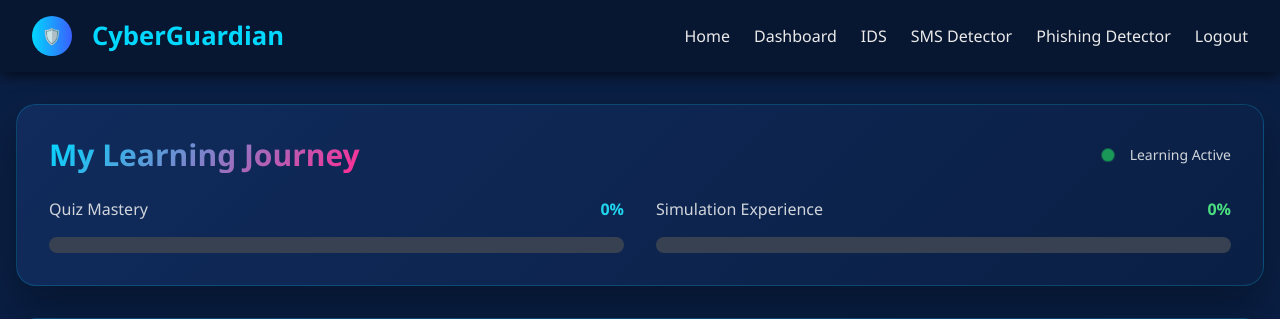
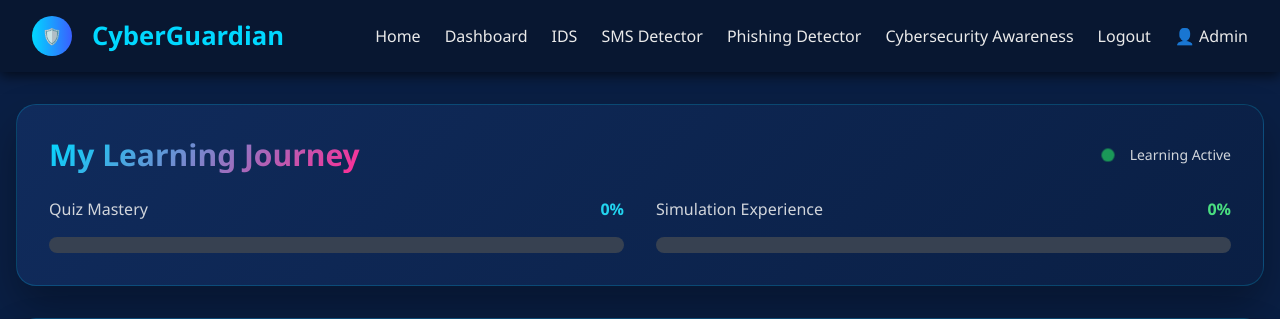
Before and after one commit to cyber-Je-di/ids_test, a Flask app: page /awareness in a window 1280 px wide. Shown: the top 319 px of the page. Run offline with Flask 3, Linux system fonts and the light colour scheme; the visitor is signed in with stand-in values (Sample User, id 1); some libraries are stand-ins or nearby versions.

Commit message:
final push

```diff
--- a/config.ini
+++ b/config.ini
@@ -8,3 +8,7 @@ flask_url = http://127.0.0.1:5000/predict
 [Filtering]
 # Process alerts with priority 1 (High) or 2 (Medium).
 serious_priority_threshold = 2
+
+[FeatureSimulation]
+# This is the placeholder 15-feature vector your model expects for a typical attack.
+attack_vector = 0, 1, 44, 9, 0, 0, 0, 0, 0, 0, 229, 10, 1.0, 1.0, 0.0
--- a/templates/awareness.html
+++ b/templates/awareness.html
@@ -526,33 +526,23 @@
       </div>
       <div class="flex space-x-6">
         {% set role = session.get('user_role') %}
-        <a
-          href="/"
-          class="nav-link hover:text-blue-300 transition-colors duration-200"
-          >Home</a
-        >
-
-
+        <a href="{{ url_for('home') }}" class="nav-link active">Home</a>
 
         {% if role in ['admin', 'analyst'] %}
-        <a href="/dashboard" class="nav-link hover:text-blue-300 transition-colors duration-200">Dashboard</a>
+        <a href="{{ url_for('dashboard') }}" class="nav-link">Dashboard</a>
         <a href="{{ url_for('ids_dashboard') }}" class="nav-link">IDS</a>
         {% endif %}
 
-        <a
-          href="/sms_detector"
-          class="nav-link hover:text-blue-300 transition-colors duration-200"
-          >SMS Detector</a
-        >
-        <a
-          href="/phishing_detector"
-          class="nav-link hover:text-blue-300 transition-colors duration-200"
-          >Phishing Detector</a
-        >
+        <a href="{{ url_for('sms_detector') }}" class="nav-link">SMS Detector</a>
+        <a href="{{ url_for('phishing_detector') }}" class="nav-link">Phishing Detector</a>
+        <a href="{{ url_for('awareness_page') }}" class="nav-link">Cybersecurity Awareness</a>
+
         {% if session.get('user_email') %}
         <a href="{{ url_for('logout') }}">Logout</a>
         {% else %}
         <a href="{{ url_for('login') }}">Login</a>
+        {% endif %} {% if role %}
+        <span class="user-info">👤 {{ role.capitalize() }}</span>
         {% endif %}
       </div>
     </nav>
--- a/templates/threat_intrusion.html
+++ b/templates/threat_intrusion.html
@@ -10,11 +10,7 @@
   <body class="bg-gray-900 text-white">
     <nav class="glass-effect flex justify-between items-center p-4">
       <h2 class="text-2xl font-bold">🔍 Intrusion Detection Overview</h2>
-      <a
-        href="index.html"
-        class="bg-gray-700 px-4 py-2 rounded-lg hover:bg-gray-600 transition-colors"
-        >⬅ Back to Logs</a
-      >
+      <a href="{{ url_for('threat_dashboard') }}" class="bg-gray-700 px-4 py-2 rounded-lg hover:bg-gray-600 transition-colors">⬅ Back to Dashboard</a>
     </nav>
 
     <main class="max-w-7xl mx-auto p-6">
--- a/templates/threat_logs.html
+++ b/templates/threat_logs.html
@@ -11,11 +11,7 @@
   <body class="bg-gray-900 text-white">
     <nav class="glass-effect flex justify-between items-center p-4">
       <h2 class="text-2xl font-bold">📊 Threat Logs</h2>
-      <a
-        href="#"
-        class="bg-gray-700 px-4 py-2 rounded-lg hover:bg-gray-600 transition-colors"
-        >⬅ Back to Dashboard</a
-      >
+      <a href="{{ url_for('threat_dashboard') }}" class="bg-gray-700 px-4 py-2 rounded-lg hover:bg-gray-600 transition-colors">⬅ Back to Dashboard</a>
     </nav>
 
     <main class="max-w-7xl mx-auto p-6">
```
Also changed, not shown: templates/threat_analytics.html (+2 -7 lines), templates/threat_dashboard.html (+19 -2 lines).
